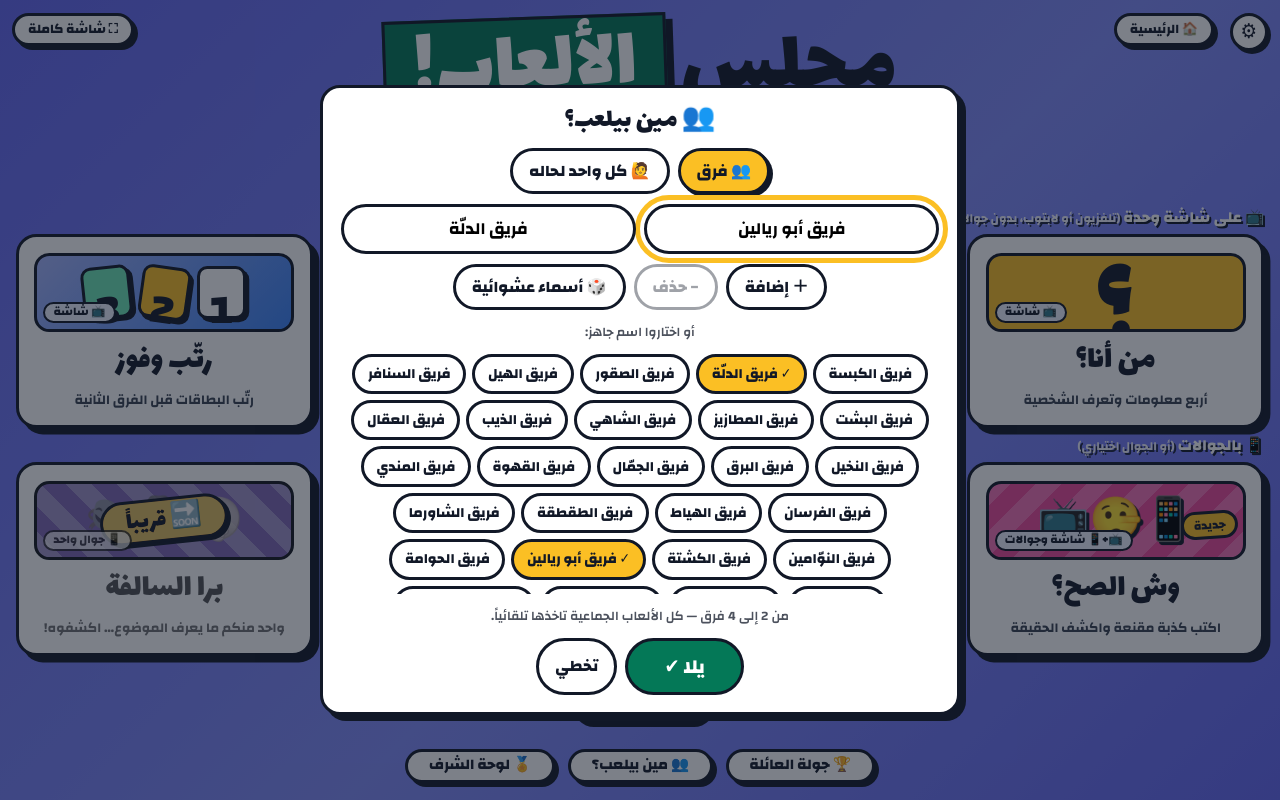
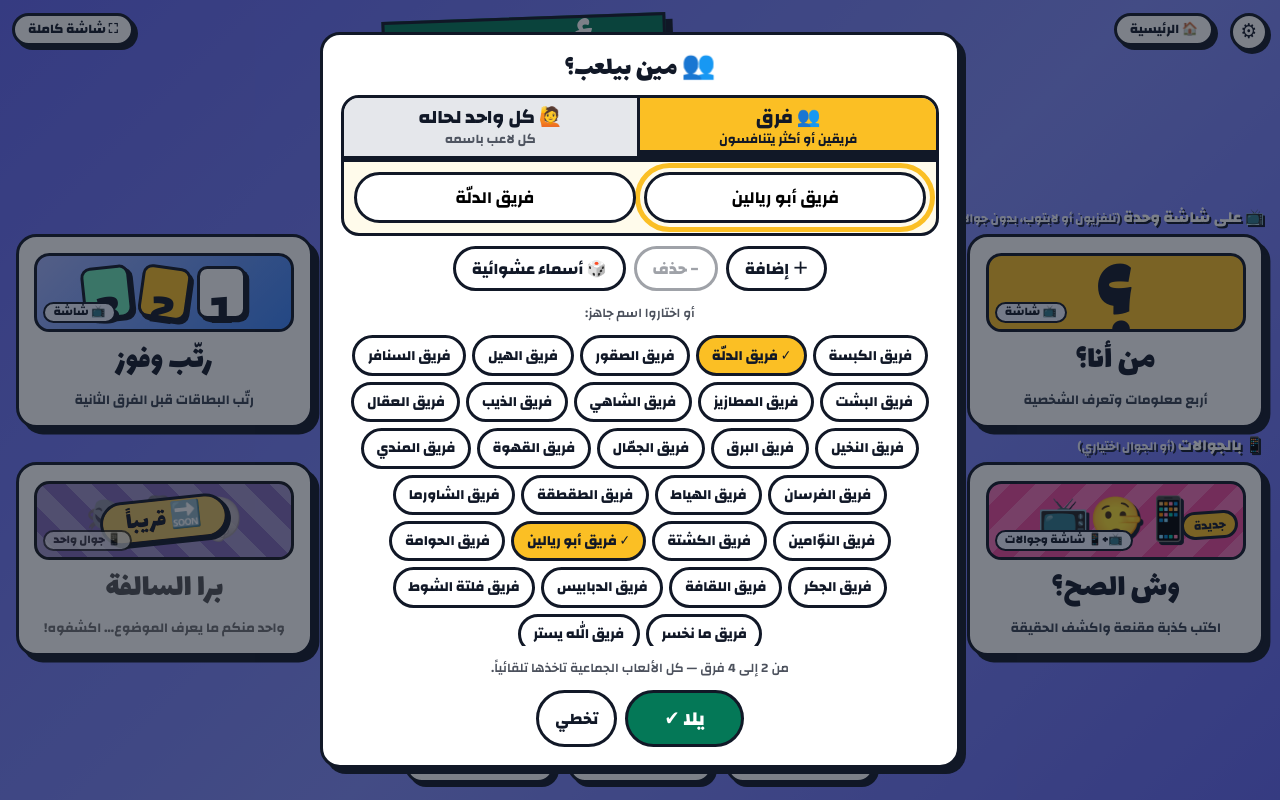
Before and after one commit to koop001200-maker/majles-alalaab, a plain HTML site: page index.html in a window 1280 px wide. Both pictures are taken after a click on the button "يلا نلعب! 🎉". Drawn offline with Linux system fonts and the light colour scheme.

Commit message:
مين بيلعب؟: تبويبين أفقيين (فرق | كل واحد لحاله) وتحسين الجوال بالعرض
Co-Authored-By: Claude Sonnet 5.5 <noreply@anthropic.com>
Claude-Session: https://claude.ai/code/session_01UeWdaG6nw3L2LG2kzU8Csm

```diff
--- a/index.html
+++ b/index.html
@@ -229,7 +229,25 @@ main { justify-content: center; gap: clamp(14px, 3.2vh, 40px); }
 .lastbtn[hidden] { display: none; }
 .who-kind, .who-row { display: flex; gap: 8px; justify-content: center; flex-wrap: wrap; }
 .who-kind button, .who-row button { font: 800 16px var(--body); color: var(--ink); background: #fff; border: 3px solid var(--ink); border-radius: 999px; padding: .3em 1em; cursor: pointer; }
-.who-kind button[aria-pressed="true"] { background: var(--yellow); box-shadow: 3px 3px 0 var(--ink); }
+.who-tabs { display: grid; grid-template-columns: 1fr 1fr; border: 3px solid var(--ink); border-radius: 18px 18px 0 0; overflow: hidden; background: #e5e7eb; margin-bottom: -10px; }
+.who-tabs button { display: grid; gap: 2px; justify-items: center; padding: .55em .5em; font: inherit; color: var(--ink); background: #e5e7eb; border: 0; border-inline-start: 3px solid var(--ink); cursor: pointer; min-height: 52px; }
+.who-tabs button:first-child { border-inline-start: 0; }
+.who-tabs b { font: 800 clamp(15px, 2.4vh, 19px)/1.2 var(--body); } .who-tabs small { font: 700 clamp(11px, 1.7vh, 13px)/1.2 var(--body); opacity: .7; }
+.who-tabs button[aria-selected="true"] { background: var(--yellow); box-shadow: inset 0 -6px 0 var(--ink); }
+.who-tabs button[aria-selected="true"] small { opacity: 1; }
+.who-tabs button:focus-visible { outline: 4px solid #1d4ed8; outline-offset: -4px; }
+.who-list { border: 3px solid var(--ink); border-radius: 0 0 18px 18px; padding: 10px; margin-top: 0; background: #fffbeb; }
+@media (max-width: 420px) { .who-tabs small { display: none; } }
+.sp-names .box > * { flex: none; }
+/* قائمة الأسماء الجاهزة هي اللي تتمرر، والتبويبين والخانات وزر «يلا» يبقون ظاهرين دايماً */
+.sp-names .box:has(.who-tabs) { overflow: hidden; }
+.sp-names .who-chips { flex: 1 1 auto; min-height: 64px; max-height: none; overflow-y: auto; align-content: flex-start; }
+/* جوال بالعرض: الصندوق يتمرر داخلياً، والرأس أصغر عشان القائمة والأزرار تبان */
+@media (max-height: 520px) {
+  .sp-names { padding: 6px; align-items: start; } .sp-names .box { max-height: calc(100dvh - 12px); padding: 8px 14px; gap: 6px; }
+  .sp-names h2 { font-size: 20px; } .who-tabs button { min-height: 40px; padding: .25em .5em; } .who-tabs small { display: none; }
+  #whochipst, #whohint { display: none; } .who-row button { padding: .15em .8em; font-size: 14px; } .sp-names .who-chips { min-height: 56px; } .who-list input { padding: .25em .8em !important; font-size: 15px !important; }
+}
 .who-row button:disabled { opacity: .4; cursor: not-allowed; }
 .who-list { display: grid; grid-template-columns: repeat(auto-fit, minmax(10em, 1fr)); gap: 8px; }
 .who-chips { max-height: 30vh; overflow: auto; }
@@ -291,7 +309,7 @@ button, input, select, textarea, summary { font-family: var(--body); }
 </head>
 <body data-hub>
 <div class="sp-names" id="spnames" hidden role="dialog" aria-label="مين بيلعب؟"><div class="box"><h2>👥 مين بيلعب؟</h2>
-  <div class="who-kind" role="group" aria-label="طريقة اللعب"><button type="button" data-kind="teams">👥 فرق</button><button type="button" data-kind="players">🙋 كل واحد لحاله</button></div>
+  <div class="who-tabs" role="tablist" aria-label="طريقة اللعب"><button type="button" role="tab" data-kind="teams"><b>👥 فرق</b><small>فريقين أو أكثر يتنافسون</small></button><button type="button" role="tab" data-kind="players"><b>🙋 كل واحد لحاله</b><small>كل لاعب باسمه</small></button></div>
   <div class="who-list" id="wholist"></div>
   <div class="who-row"><button type="button" id="whoadd">＋ إضافة</button><button type="button" id="whodel">− حذف</button><button type="button" id="whorand">🎲 أسماء عشوائية</button></div>
   <p class="hint" id="whochipst"></p><div class="chips who-chips" id="whochips"></div>
@@ -306,6 +324,7 @@ button, input, select, textarea, summary { font-family: var(--body); }
   <form id="dvform" autocomplete="off"><input id="dvcode" type="password" inputmode="numeric" maxlength="12" placeholder="الرمز" aria-label="رمز المطورين"><button type="submit" class="done">فتح</button></form>
   <p class="dv-err" id="dverr" role="alert" hidden>الرمز غير صحيح</p>
   <details class="dv-notes"><summary>📝 ملاحظات التحديثات</summary><ul>
+    <li><b>نسخة 0.33:</b> «مين بيلعب؟»: صار فيها تبويبين أفقيين واضحين (👥 فرق | 🙋 كل واحد لحاله) مع سطر يشرح كل واحد، وتنتقلون بينهم بالأسهم، وعلى الجوال بالعرض قائمة الأسماء هي اللي تتمرر وزر «يلا» دايماً ظاهر.</li>
     <li><b>نسخة 0.32:</b> شلنا من أسماء الفرق: سوالف الطرنيب، الفهلوية، الطفشانين.</li>
     <li><b>نسخة 0.31:</b> «مين بيلعب؟»: لو اخترت «كل واحد لحاله» الشاشة كلها بدون كلمة فريق، وضفنا عبدالعزيز وإبراهيم وأسماء ثانية، وأسماء فرق فهلوية ومضحكة (الهياط، الطقطقة، أبو ريالين، الله يستر…) وصارت 29 اسم.</li>
     <li><b>نسخة 0.30:</b> لخبطة حروف: «ابدأ اللعب» يدخلك الجولة الأولى على طول. «مين بيلعب؟»: أسماء فرق إبداعية (الكبسة، الدلّة، السنافر…) مع 🎲 وقائمة تختارون منها، و«كل واحد لحاله» فيها قائمة أسماء أشخاص تضغطونها وتنضاف.</li>
@@ -504,7 +523,7 @@ button, input, select, textarea, summary { font-family: var(--body); }
   function whoRead() { var n = cur(); [].forEach.call(whoList.querySelectorAll("input"), function (inp, i) { n[i] = inp.value; }); }
   function whoPaint(err) {
     var k = whoDraft.kind, n = cur(), list = k === "teams" ? TEAM_FUN : PEOPLE;
-    [].forEach.call(nmBox.querySelectorAll("[data-kind]"), function (b) { b.setAttribute("aria-pressed", String(b.getAttribute("data-kind") === k)); });
+    [].forEach.call(nmBox.querySelectorAll("[data-kind]"), function (b) { var on = b.getAttribute("data-kind") === k; b.setAttribute("aria-selected", String(on)); b.setAttribute("aria-pressed", String(on)); b.tabIndex = on ? 0 : -1; });
     whoList.innerHTML = n.map(function (x, i) { return '<input data-wi="' + i + '" maxlength="18" aria-label="' + (k === "teams" ? "اسم الفريق " : "الاسم ") + (i + 1) + '" placeholder="' + (k === "teams" ? "اسم الفريق " : "الاسم ") + (i + 1) + '">'; }).join("");
     [].forEach.call(whoList.querySelectorAll("input"), function (inp, i) { inp.value = n[i] || ""; });
     document.getElementById("whoadd").disabled = n.length >= WHO_MAX[k]; document.getElementById("whodel").disabled = n.length <= 2;
@@ -556,6 +575,10 @@ button, input, select, textarea, summary { font-family: var(--body); }
       try { localStorage.setItem("majlis_who", JSON.stringify({ kind: k, names: names })); localStorage.setItem("majlis_names", JSON.stringify(names)); } catch (er) {}
       closeNames();
     } else if (b.id === "whoskip") closeNames();
+  });
+  nmBox.querySelector(".who-tabs").addEventListener("keydown", function (e) {
+    if (e.key !== "ArrowLeft" && e.key !== "ArrowRight") return; e.preventDefault(); e.stopPropagation(); whoRead();
+    whoDraft.kind = whoDraft.kind === "teams" ? "players" : "teams"; whoPaint(); nmBox.querySelector('[data-kind="' + whoDraft.kind + '"]').focus();
   });
   whoList.addEventListener("keydown", function (e) { if (e.key === "Enter") { e.preventDefault(); document.getElementById("namesdone").click(); } });
   document.getElementById("whobtn").addEventListener("click", openWho);
```
